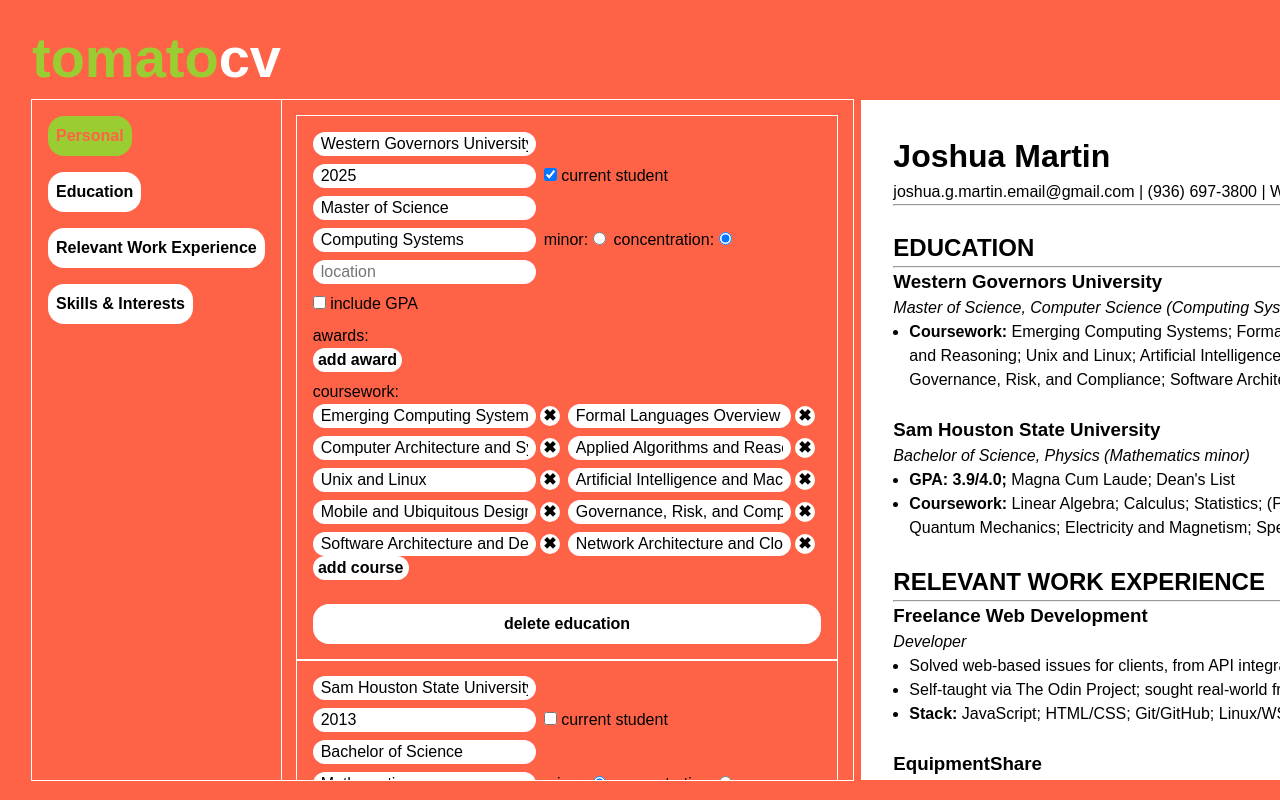
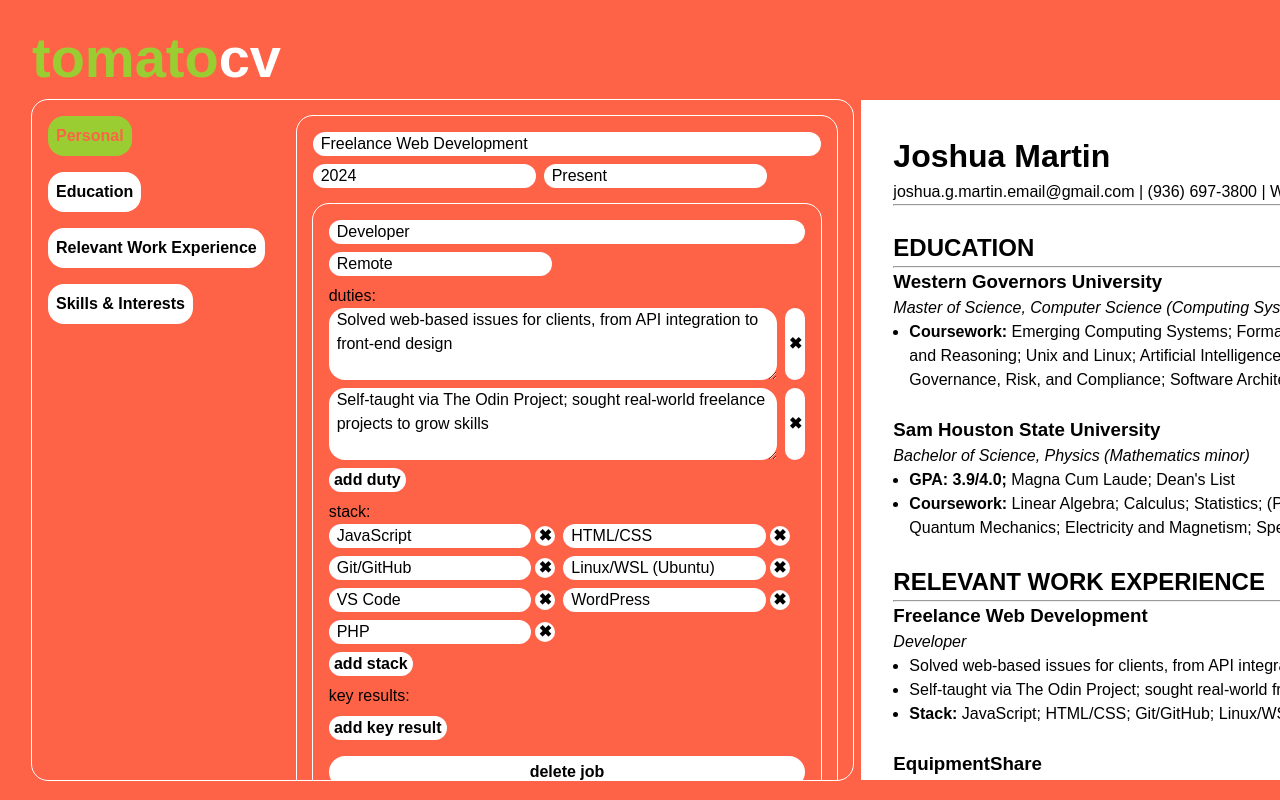
Before and after one commit to joshuaGmartin/cv-app, a React (Vite) app: page / in a window 1280 px wide. Shown: the top 800 px of the page. Built offline with nearby package versions, Linux system fonts and the light colour scheme.

Commit message:
Style Personal, Ed, and WorkEx.

```diff
--- a/src/App.css
+++ b/src/App.css
@@ -11,6 +11,7 @@
 #root {
   --padding: 1rem;
   --spacing: 0.5rem;
+  --radius: 1rem;
 
   min-width: 120rem;
   /* max-width: 1280px; */
@@ -43,13 +44,24 @@
   max-height: calc(100vh - 7.5rem);
 }
 
+/* =========================================================================== */
+/* Inputs */
+/* =========================================================================== */
+
 .InfoInput {
   outline: white solid 1px;
+  border-radius: var(--radius);
 
   display: grid;
   grid-template-columns: max-content auto;
 
   max-height: inherit;
+
+  .main-input-section {
+    > * {
+      margin-bottom: var(--padding);
+    }
+  }
 }
 
 .InfoInput > * {
@@ -62,8 +74,6 @@
 }
 
 .InfoInput .infoSectionSelectors {
-  outline: white solid 1px;
-
   display: flex;
   flex-direction: column;
   gap: var(--padding);
@@ -92,8 +102,15 @@
 .InfoInput .work-exp-section,
 .InfoInput .work-exp-section .work-exp-job-section {
   padding: var(--padding);
+  margin-bottom: 1.5rem;
+
   outline: white solid 1px;
+  border-radius: var(--radius);
 }
+
+/* ---------------------------------------------- */
+/* Personal */
+/* ---------------------------------------------- */
 
 .InfoInput .InfoInput_Personal {
   > div {
@@ -101,7 +118,15 @@
   }
 }
 
+/* ---------------------------------------------- */
+/* Education */
+/* ---------------------------------------------- */
+
 .InfoInput .education-top-lines-inputs {
+  > :first-child {
+    width: 100%;
+  }
+
   > * {
     margin-bottom: var(--spacing);
   }
@@ -152,17 +177,116 @@
 
     align-items: center;
   }
+}
 
-  button.delete-in-level-1-button {
-    height: 1.25rem;
-    width: 1.25rem;
+/* ---------------------------------------------- */
+/* WorkExp */
+/* ---------------------------------------------- */
 
-    border-radius: 50%;
+.InfoInput_WorkExp .work-exp-top-lines-inputs {
+  > :first-child {
+    width: 100%;
+  }
 
+  > * {
+    margin-bottom: var(--spacing);
+  }
+
+  .work-exp-section-time {
     display: flex;
-    justify-content: center;
+    gap: var(--spacing);
+  }
+}
+
+.InfoInput_WorkExp .jobsInfo-input-lists {
+  > div {
+    margin-bottom: var(--spacing);
+
+    > button:last-of-type {
+      margin-top: var(--spacing);
+    }
+  }
+}
+
+.InfoInput_WorkExp .jobsInfo-input-list-stack .list-item-inputs {
+  display: flex;
+  flex-wrap: wrap;
+  gap: var(--spacing);
+
+  .stack-list-item {
+    display: flex;
     align-items: center;
+    gap: 0.25rem;
   }
+
+  input {
+    width: 12.66rem;
+  }
+}
+
+.InfoInput_WorkExp .work-exp-job-section {
+  margin-top: var(--padding);
+  margin-bottom: var(--spacing);
+
+  > :first-child {
+    width: 100%;
+  }
+
+  > * {
+    margin-bottom: var(--spacing);
+  }
+
+  button {
+    padding: 0 0.33rem;
+  }
+
+  .delete-in-level-1-button {
+    width: 100%;
+    margin-bottom: 0;
+    border-radius: var(--radius);
+  }
+
+  .stack-list-item {
+    display: flex;
+    gap: var(--spacing);
+  }
+
+  .duties-list-item,
+  .keyResults-list-item {
+    width: 100%;
+
+    display: grid;
+    grid-template-columns: auto min-content;
+    gap: var(--spacing);
+
+    .delete-in-level-2-button {
+      height: 100%;
+      border-radius: var(--radius);
+    }
+  }
+
+  .delete-jobsInfo-button {
+    margin-top: var(--padding);
+    padding: var(--padding);
+  }
+}
+
+.InfoInput_WorkExp .add-jobsInfo-button {
+  margin-top: 0;
+
+  outline: white 2px solid;
+  color: white;
+  background-color: tomato;
+  width: 100%;
+
+  &:hover {
+    background-color: white;
+    color: tomato;
+  }
+}
+
+.InfoInput_WorkExp .delete-workExperience-button {
+  margin-top: 2rem;
 }
 
 /* =========================================================================== */
@@ -215,6 +339,18 @@ button {
   }
 }
 
+.delete-in-level-1-button,
+.delete-in-level-2-button {
+  height: 1.25rem;
+  width: 1.25rem;
+
+  border-radius: 50%;
+
+  display: flex;
+  justify-content: center;
+  align-items: center;
+}
+
 input {
   max-height: 1.5rem;
 
@@ -231,6 +367,21 @@ input {
   }
 }
 
+textarea {
+  height: 4.5rem;
+  padding: 0 var(--spacing);
+  border: none;
+  border-radius: 1rem;
+
+  &:hover {
+    outline: black solid 1px;
+  }
+
+  &:focus {
+    outline: black solid 1px;
+  }
+}
+
 .delete-in-level-0-button {
   margin-top: 1rem;
   width: 100%;
@@ -241,7 +392,21 @@ input {
   flex-wrap: wrap;
   gap: var(--spacing);
 }
-.list-item-inputs > button:last-of-type {
+
+.add-list-item-button {
   margin-top: var(--spacing);
-  color: red;
 }
+
+.add-section-in-level-0-button,
+.add-section-in-level-1-button {
+  outline: white 2px solid;
+  color: white;
+  background-color: tomato;
+  margin-top: var(--spacing);
+  width: 100%;
+
+  &:hover {
+    background-color: white;
+    color: tomato;
+  }
+}
--- a/src/components/InfoInput.jsx
+++ b/src/components/InfoInput.jsx
@@ -36,9 +36,9 @@ export default function InfoInput({ userData, setUserData }) {
           // <InfoInput_Personal userData={userData} setUserData={setUserData} />
 
           //testing
-          <InfoInput_Education userData={userData} setUserData={setUserData} />
+          // <InfoInput_Education userData={userData} setUserData={setUserData} />
 
-          // <InfoInput_WorkExp userData={userData} setUserData={setUserData} />
+          <InfoInput_WorkExp userData={userData} setUserData={setUserData} />
 
           // <InfoInput_SkillsAndInt
           //   userData={userData}
--- a/src/components/InfoInput_Education.jsx
+++ b/src/components/InfoInput_Education.jsx
@@ -5,7 +5,7 @@ export default function InfoInput_Education({ userData, setUserData }) {
   const setFocusElmInfo = FocusHandler();
 
   return (
-    <div className="InfoInput_Education">
+    <div className="InfoInput_Education main-input-section">
       {userData.education.map((thisEd) => {
         return (
           <div key={thisEd.id} className="education-section" id={thisEd.id}>
--- a/src/components/InfoInput_Personal.jsx
+++ b/src/components/InfoInput_Personal.jsx
@@ -2,7 +2,7 @@ import { GetDataInput } from "../modules/componentBuilder";
 
 export default function InfoInput_Personal({ userData, setUserData }) {
   return (
-    <div className="InfoInput_Personal">
+    <div className="InfoInput_Personal main-input-section">
       {Object.keys(userData.personal).map((key) => {
         return (
           <div key={key} className={`personal-input personal-input-${key}`}>
--- a/src/components/InfoInput_SkillsAndInt.jsx
+++ b/src/components/InfoInput_SkillsAndInt.jsx
@@ -5,7 +5,7 @@ export default function InfoInput_SkillsAndInt({ userData, setUserData }) {
   const setFocusElmInfo = FocusHandler();
 
   return (
-    <div className="InfoInput_SkillsAndInt">
+    <div className="InfoInput_SkillsAndInt main-input-section">
       {Object.keys(userData.skillsAndInt).map((level_1_key) => {
         const thisSectionID = "skillsAndInt-" + level_1_key + "-section";
 
--- a/src/components/InfoInput_WorkExp.jsx
+++ b/src/components/InfoInput_WorkExp.jsx
@@ -5,7 +5,7 @@ export default function InfoInput_WorkExp({ userData, setUserData }) {
   const setFocusElmInfo = FocusHandler();
 
   return (
-    <div className="InfoInput_WorkExp">
+    <div className="InfoInput_WorkExp main-input-section">
       {userData.workExperience.map((thisWork) => {
         return (
           <div key={thisWork.id} className="work-exp-section" id={thisWork.id}>
@@ -184,9 +184,9 @@ function getWorkExpInputs_listInputs(
             key={"workExpListKey" + topIndex}
             className={`jobsInfo-input-list-${workExpListKey}`}
           >
-            <div className="list-item-inputs">
             {workExpListKey === "keyResults" ? "key results" : workExpListKey}
             {": "}
+            <div className="list-item-inputs">
               {thisJob[workExpListKey].map((_, index) => {
                 return (
                   <div className={workExpListKey + "-list-item"} key={index}>
@@ -215,6 +215,7 @@ function getWorkExpInputs_listInputs(
                   </div>
                 );
               })}
+            </div>
             <GetDataButton
               btnType={"add"}
               userData={userData}
@@ -227,7 +228,6 @@ function getWorkExpInputs_listInputs(
               setFocusElmInfo={setFocusElmInfo}
             />
           </div>
-          </div>
         );
       })}
     </div>
--- a/src/modules/componentBuilder.jsx
+++ b/src/modules/componentBuilder.jsx
@@ -564,7 +564,7 @@ function get_level_0_addButton(args) {
 
   return (
     <button
-      className={`add-${args.level_0_key}-button`}
+      className={`add-${args.level_0_key}-button add-section-in-level-0-button`}
       onClick={(e) => {
         args.setFocusElmInfo({
           level_0_key: args.level_0_key,
@@ -640,7 +640,7 @@ function get_level_1_addButton(args) {
 
   return (
     <button
-      className={`add-${args.level_1_key}-button`}
+      className={`add-${args.level_1_key}-button add-list-item-button`}
       onClick={() => {
         args.setFocusElmInfo({
           level_0_key: args.level_0_key,
@@ -662,10 +662,10 @@ function get_level_1_addButton(args) {
 function get_level_2_deleteButton(args) {
   return (
     <button
-      className={`delete-${args.level_1_key}-${args.level_2_key}-button`}
+      className={`delete-${args.level_1_key}-${args.level_2_key}-button delete-in-level-2-button`}
       onClick={() => changeData(args)}
     >
-      {"✖"}
+      <div className="button-text">{"✖"}</div>
     </button>
   );
 }
```
Lines whose indentation alone changed are shown as unchanged.
